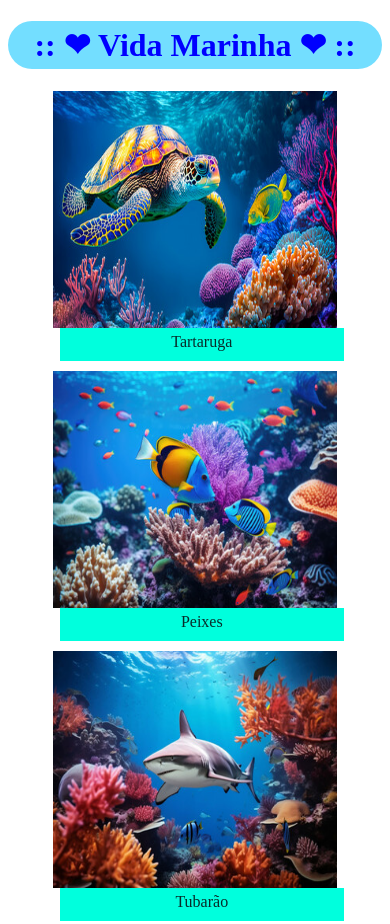
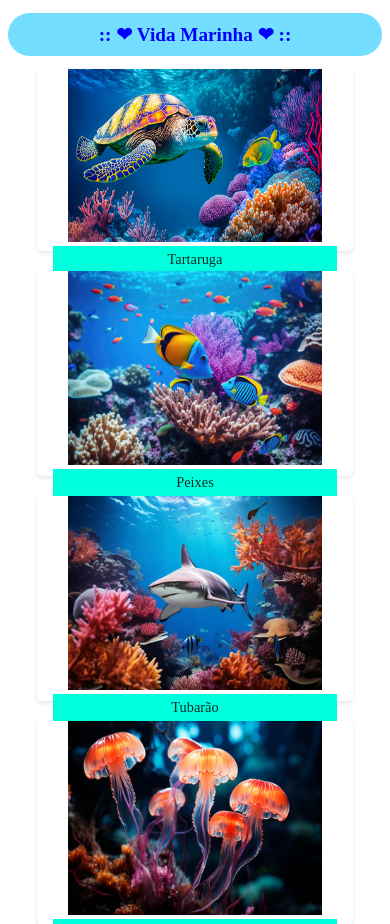
Before and after one commit to fehgomees/Projeto_Responsivo, a plain HTML site: page index.html in a window 390 px wide. Shown: the top 924 px of the page. Drawn offline with Linux system fonts and the light colour scheme.

Commit message:
nova atualização

```diff
--- a/style.css
+++ b/style.css
@@ -17,25 +17,27 @@ h1 {
 .card-container {
     display: flex;
     flex-wrap: wrap;
-    justify-content: space-evenly;
+    justify-content: center; /* Centraliza as cartas */
+    gap: 20px; /* Espaçamento entre as cartas */
 }
 
 .card {
-    flex: 0 0 calc(33.33% - 20px);
+    flex: 0 1 calc(33.33% - 20px); /* Ajusta para caber 3 cartas por linha */
     text-align: center;
     margin-bottom: 30px;
-    height: 250px;
+    height: 250px; /* Mantenha a altura para consistência */
     position: relative;
-    width: fit-content;
+    background-color: #fff; /* Adiciona uma cor de fundo para as cartas */
+    border-radius: 5px; /* Bordas arredondadas */
+    box-shadow: 0 2px 5px rgba(0, 0, 0, 0.1); /* Sombra sutil para destaque */
 }
 
-.card p{
-    position: absolute;
-    width: 80.1%;
+.card p {
+    position: relative; /* Muda de absolute para relative */
+    width: 90%; /* Ajusta a largura do texto */
     padding: 10px;
     text-align: center;
-    margin: 42px;
-    margin-top: -4px;
+    margin: auto; /* Centraliza o texto */
     color: rgb(8, 44, 42);
     background-color: rgb(0, 255, 221);
     padding-top: 5px;
@@ -59,13 +61,25 @@ h1 {
 
 /* Responsividade */
 @media only screen and (max-width: 768px) {
+    h1 {
+        font-size: 1.5em; /* Diminui o tamanho do texto */
+        padding: 10px; /* Aumenta o espaçamento interno */
+        text-align: center; /* Centraliza o cabeçalho */
+    }
+
     .card {
-        flex-basis: calc(50% - 20px);
+        flex: 0 1 calc(90% - 20px); /* Ajusta para caber melhor em telas menores */
+        margin: 0 auto; /* Centraliza as cartas */
+        height: auto; /* Permite que a altura se ajuste ao conteúdo */
     }
 }
 
 @media only screen and (max-width: 480px) {
-    .card {
-        flex-basis: calc(100% - 20px);
+    h1 {
+        font-size: 1.2em; /* Reduz o tamanho da fonte ainda mais */
+    }
+
+    .card p {
+        font-size: 0.9em; /* Ajusta o tamanho do texto das cartas */
     }
 }
```
